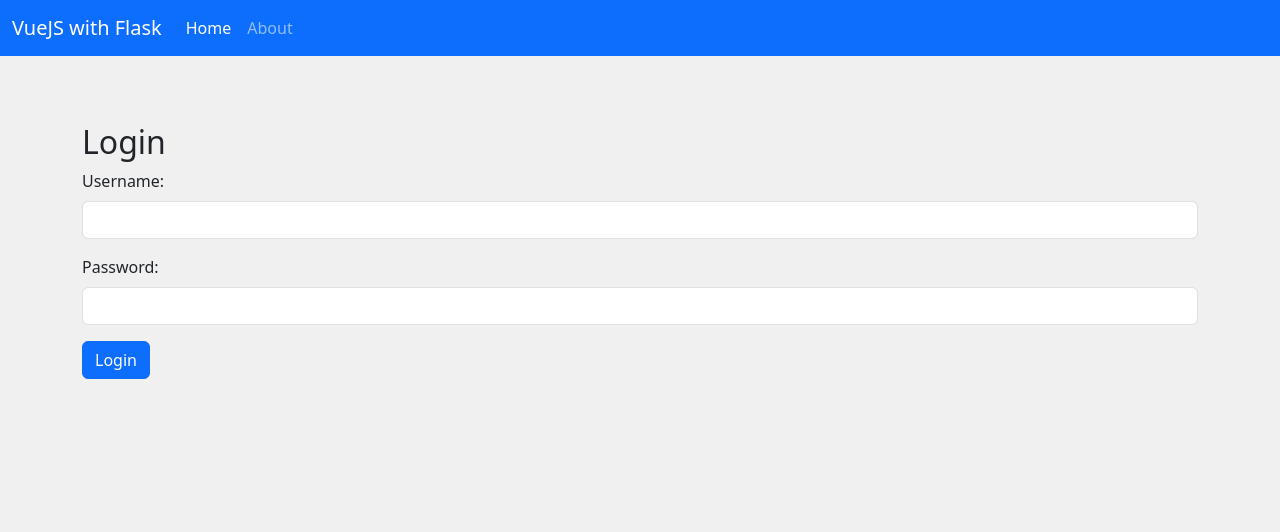
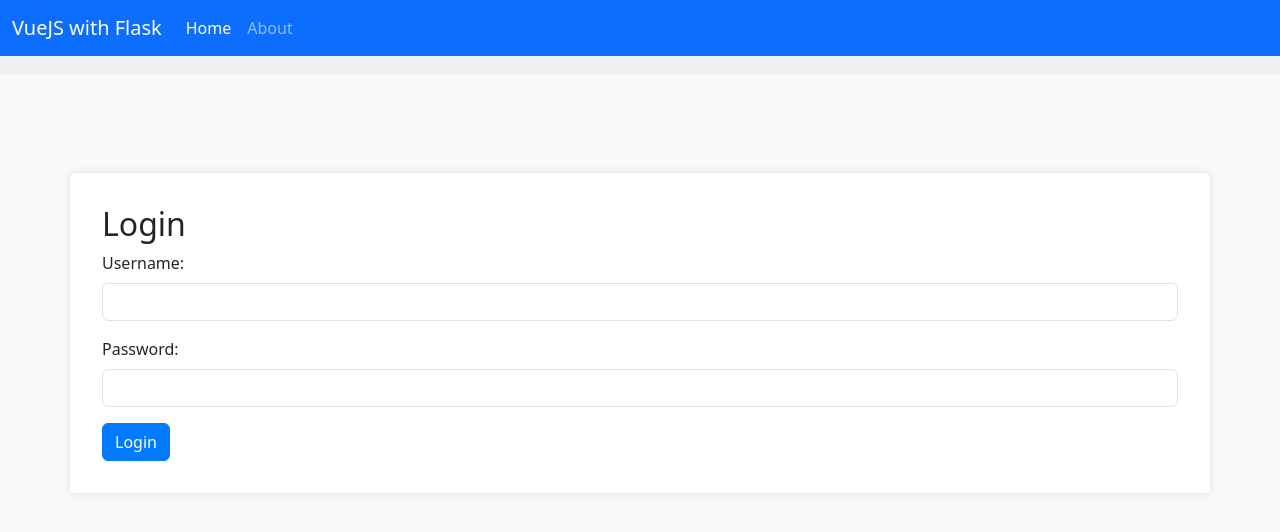
Before and after one commit to Radite/Info3180-FinalProject, a Vue app: page /login in a window 1280 px wide. Shown: the top 532 px of the page. Built offline with nearby package versions, Linux system fonts and the light colour scheme.

Commit message:
Changed login styles

```diff
--- a/src/components/Login.vue
+++ b/src/components/Login.vue
@@ -61,6 +61,31 @@ export default {
 };
 </script>
 
-<style>
-/* Add any component-specific styles here */
+<style scoped>
+.main-background {
+  background-color: #f8f9fa;
+  min-height: 100vh;
+  display: flex;
+  align-items: flex-start; /* Aligns the container to the top */
+  justify-content: center;
+  padding-top: 50px; /* Adds some space at the top */
+}
+
+.container {
+  background-color: white;
+  padding: 2rem;
+  border-radius: 5px;
+  box-shadow: 0px 0px 10px rgba(0, 0, 0, 0.1);
+}
+
+.btn-primary {
+  background-color: #007bff;
+  border-color: #007bff;
+  color: white;
+}
+
+.btn-primary:hover {
+  background-color: #0056b3;
+  border-color: #0056b3;
+}
 </style>
```
